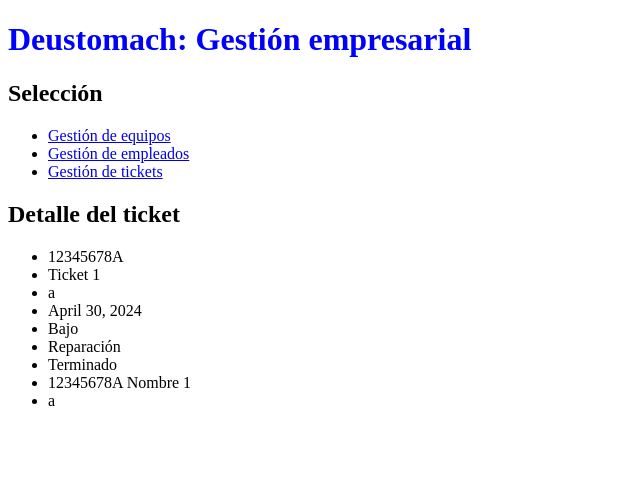
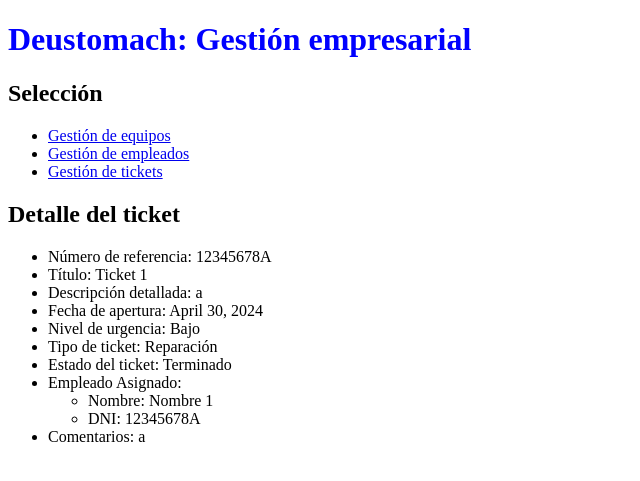
Before and after one commit to pruizayastuy/appDeustomach, a Django app: template templates/appDeustomachGestionTickets/tickets_detail.html in a window 1280 px wide. Shown: the top 481 px of the page, without its empty margins (0-640 px from the left). Run offline with Django 5.2, Linux system fonts and the light colour scheme; the template is opened without the code that fills it: values that come from a table or form of the project are taken from there, others are empty; data comes from the database, SQL or seed files in the repository; both versions use the stored data as it was after the commit.

Commit message:
Solucionado error de detalle del ticket. Actualizados los details.

```diff
--- a/appDeustomach/settings.py
+++ b/appDeustomach/settings.py
@@ -39,7 +39,7 @@ INSTALLED_APPS = [
     'django.contrib.staticfiles',
     'appDeustomachGestionEquipos',
     'appDeustomachGestionEmpleados',
-    'appDeustomachGestionTickets'
+    'appDeustomachGestionTickets',
 ]
 
 MIDDLEWARE = [
--- a/templates/appDeustomachGestionTickets/tickets_detail.html
+++ b/templates/appDeustomachGestionTickets/tickets_detail.html
@@ -1,17 +1,23 @@
 {% extends 'base.html' %}
 {% block contenido %}
     <h2>Detalle del ticket</h2>
-        {% if equipo %}
+    {% if ticket %}
         <ul>
-                <li>{{ ticket.numero_referencia }}</li>
-                <li>{{ ticket.titulo }}</li>
-                <li>{{ ticket.descripcion_detallada }}</li>
-                <li>{{ ticket.fecha_apertura }}</li>
-                <li>{{ ticket.nivel_urgencia }}</li>
-                <li>{{ ticket.tipo_ticket }}</li>
-                <li>{{ ticket.estado_ticket }}</li>
-                <li>{{ ticket.empleado_asignado }}</li>
-                <li>{{ ticket.comentarios }}</li>
+            <li>Número de referencia: {{ ticket.numero_referencia }}</li>
+            <li>Título: {{ ticket.titulo }}</li>
+            <li>Descripción detallada: {{ ticket.descripcion_detallada }}</li>
+            <li>Fecha de apertura: {{ ticket.fecha_apertura }}</li>
+            <li>Nivel de urgencia: {{ ticket.nivel_urgencia }}</li>
+            <li>Tipo de ticket: {{ ticket.tipo_ticket }}</li>
+            <li>Estado del ticket: {{ ticket.estado_ticket }}</li>
+            {% if ticket.empleado_asignado %}
+                <li>Empleado Asignado:</li>
+                <ul>
+                    <li>Nombre: {{ ticket.empleado_asignado.nombre }}</li>
+                    <li>DNI: {{ ticket.empleado_asignado.dni }}</li>
+                </ul>
+            {% endif %}
+            <li>Comentarios: {{ ticket.comentarios }}</li>
         </ul>
     {% else %}
         <p>No existe este ticket.</p>
```
Also changed, not shown: appDeustomachGestionTickets/views.py (+9 -3 lines), templates/appDeustomachGestionEmpleados/empleados_detail.html (+5 -5 lines), templates/appDeustomachGestionEquipos/equipos_detail.html (+9 -9 lines), db.sqlite3. Lines whose indentation alone changed are shown as unchanged.
